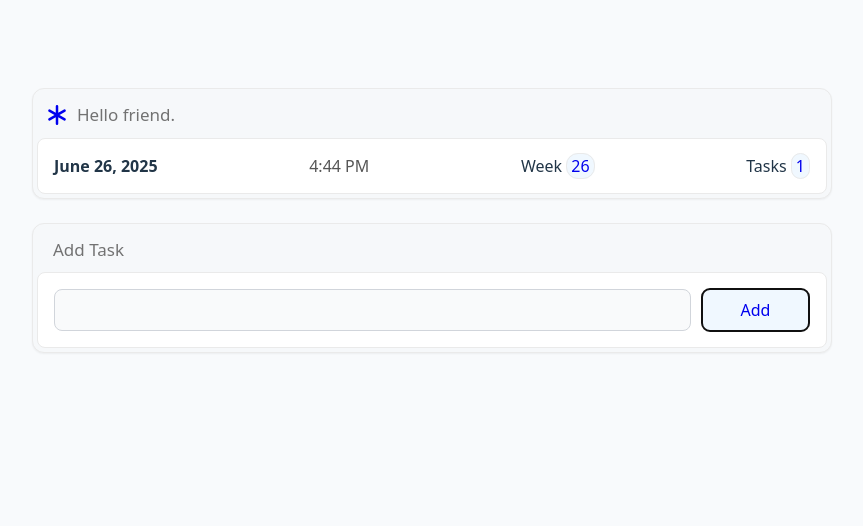
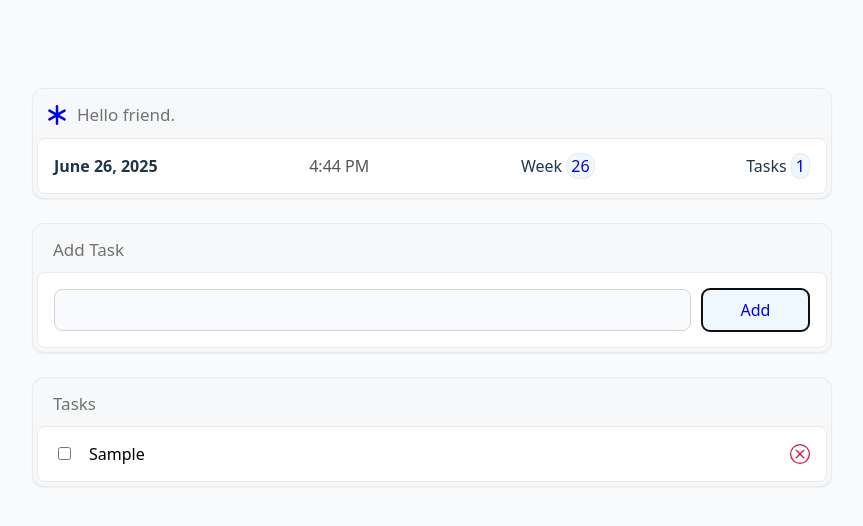
Before and after one commit to kewishfagoe/new-tab-page, a Vue app: page / in a window 1280 px wide. Both pictures are taken after typing "Sample" into the empty fields and a click on the button "Add". Shown: the top 526 px of the page, without its empty margins (208-1071 px from the left). Built offline with nearby package versions, Linux system fonts and the light colour scheme.

Commit message:
Added: TasksList component

```diff
--- a/src/App.vue
+++ b/src/App.vue
@@ -4,6 +4,7 @@ import { ref, onMounted, watch } from 'vue'
 import HelloUser from './components/HelloUser.vue'
 import AddTaskForm from './components/AddTaskForm.vue'
 import type { Task } from './types'
+import TasksList from './components/TasksList.vue'
 
 const tasks = ref<Task[]>([])
 
@@ -14,6 +15,20 @@ function addTask(newTask: string) {
         title: newTask,
         done: false
     })
+}
+
+function deleteTask(id: string) {
+    const taskIndex = tasks.value.findIndex((task) => task.id === id);
+    if (taskIndex !== -1) {
+        tasks.value.splice(taskIndex, 1)
+    }
+}
+
+function completeTask(id: string) {
+    const task = tasks.value.find((task) => task.id === id)
+    if(task) {
+        task.done = !task.done
+    }
 }
 
 const loadTasks = () => {
@@ -45,6 +60,8 @@ watch(tasks, (newVal: Task[]) => {
   <main>
         <HelloUser :number-of-tasks="tasks.length"/>
         <AddTaskForm @add-task="addTask" />
+        <TasksList :tasks="tasks" @delete-task="deleteTask" @complete-task="completeTask" />
+        <p>{{ totalTasksCompleted }}</p>
         <!-- <Card>
             <template v-slot:heading>
                 <h2>Placeholder heading!</h2>
--- /dev/null
+++ b/src/components/TasksList.vue
@@ -0,0 +1,133 @@
+<script setup lang="ts">
+import Card from '../layouts/Card.vue';
+import type { Task } from '../types';
+
+const props = defineProps<{
+    tasks: Task[]
+}>()
+
+const emit = defineEmits<{
+    deleteTask: [id: string]
+    completeTask: [id: string]
+}>()
+
+function deleteTask(id: string) {
+    emit("deleteTask", id)
+}
+
+function completeTask(id: string) {
+    emit("completeTask", id)
+}
+</script>
+
+<template>
+    <Card>
+        <template v-slot:heading>
+            <h2>Tasks</h2>
+        </template>
+        <template v-slot:body>
+            <div class="content">
+                <ul v-if="tasks !== undefined && tasks.length > 0">
+                    <li class="task-container" v-for="(task, index) in props.tasks" :key="task.id">
+                        <!-- add checkbox, title, delete icon -->
+                        <div class="task-item">
+                            <div class="checkbox-container">
+                                <input
+                                    type="checkbox"
+                                    :id="`completeTask-${index}`"
+                                    :name="`completeTask-${index}`"
+                                    :checked="task.done"
+                                    @click="completeTask(task.id)" />
+                            </div>
+                            <div>
+                                <span :class="{ completed: task.done }">
+                                    <span class="title">{{ task.title }}</span>
+                                </span>
+                            </div>
+                        </div>
+                        <div class="delete-button-container">
+                            <button class="delete-button" @click="deleteTask(task.id)">
+                                <svg xmlns="http://www.w3.org/2000/svg" width="20" height="20" fill="currentColor" class="bi bi-x-circle" viewBox="0 0 16 16">
+                                    <path d="M8 15A7 7 0 1 1 8 1a7 7 0 0 1 0 14m0 1A8 8 0 1 0 8 0a8 8 0 0 0 0 16"/>
+                                    <path d="M4.646 4.646a.5.5 0 0 1 .708 0L8 7.293l2.646-2.647a.5.5 0 0 1 .708.708L8.707 8l2.647 2.646a.5.5 0 0 1-.708.708L8 8.707l-2.646 2.647a.5.5 0 0 1-.708-.708L7.293 8 4.646 5.354a.5.5 0 0 1 0-.708"/>
+                                </svg>
+                            </button>
+                        </div>
+                    </li>
+                </ul>
+                <p v-else>
+                    <span class="no-state-symbol">&#10070;</span> No tasks stored.
+                </p>
+            </div>
+        </template>
+    </Card>
+</template>
+
+<style scoped>
+.content {
+    border-radius: 8px;
+    /* padding: 15px 16px; */
+}
+p {
+    margin: 0;
+    padding: 15px 16px;
+}
+.no-state-symbol {
+    color: #727272;
+}
+.delete-button {
+    background: none;
+	color: inherit;
+	border: none;
+	padding: 0;
+	font: inherit;
+	cursor: pointer;
+	outline: inherit;
+
+    display: flex;
+    justify-content: center;
+    align-items: center;
+
+    color: #DC143C;
+}
+.delete-button:hover {
+    color: #FF5B7C;
+}
+ul {
+    list-style: none;
+    margin: 0;
+    padding: 0;
+}
+li {
+    border-bottom: 1px solid #eaeaea;
+    padding: 15px 16px;
+}
+li:last-child {
+    border-bottom: none;
+}
+.title {
+    color: #000;
+}
+.completed {
+    color: #0000EE;
+    text-decoration: line-through;
+    text-decoration-thickness: 0.2rem;
+}
+.task-item {
+    display: flex;
+    align-items: center;
+}
+.checkbox-container {
+    margin-right: 15px;
+}
+.task-container {
+    display: flex;
+    justify-content: space-between;
+}
+.delete-button-container {
+    display: flex;
+    justify-content: center;
+    align-items: center;
+    margin-left: 15px;
+}
+</style>
```
